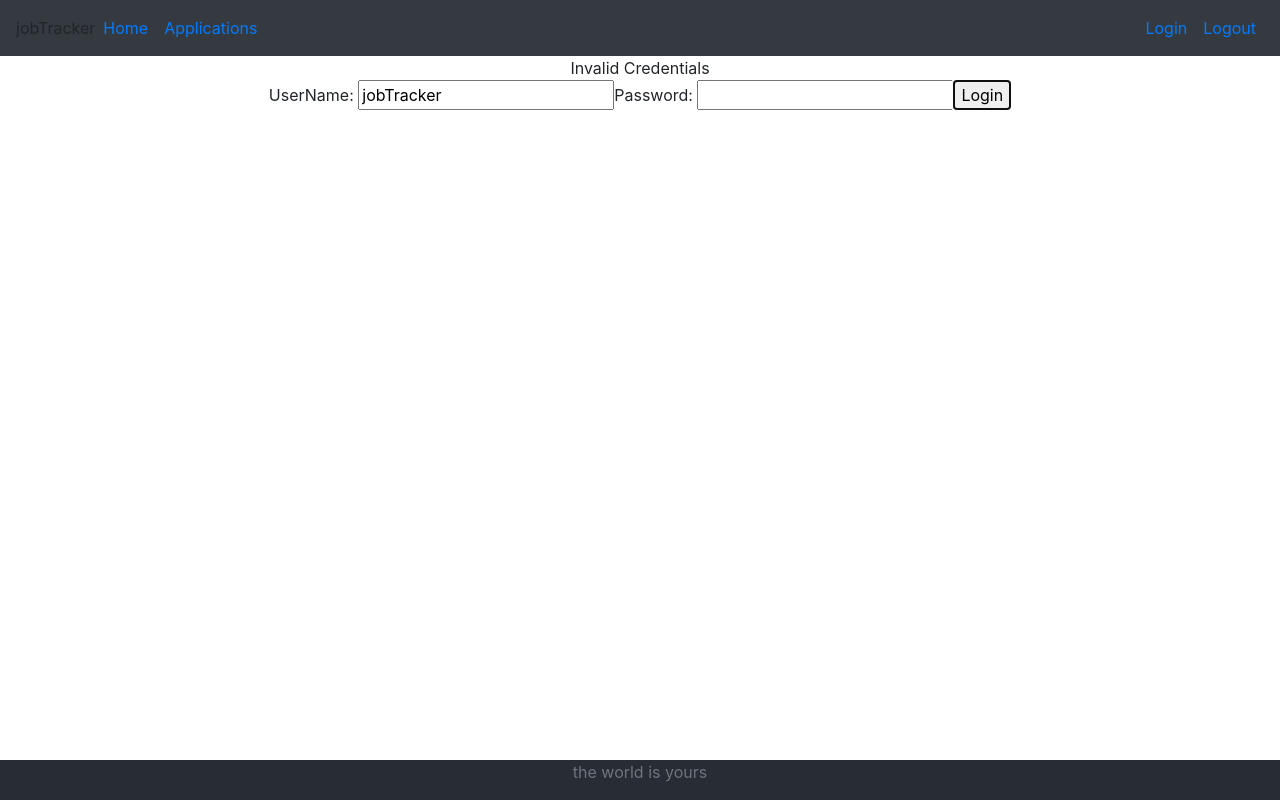
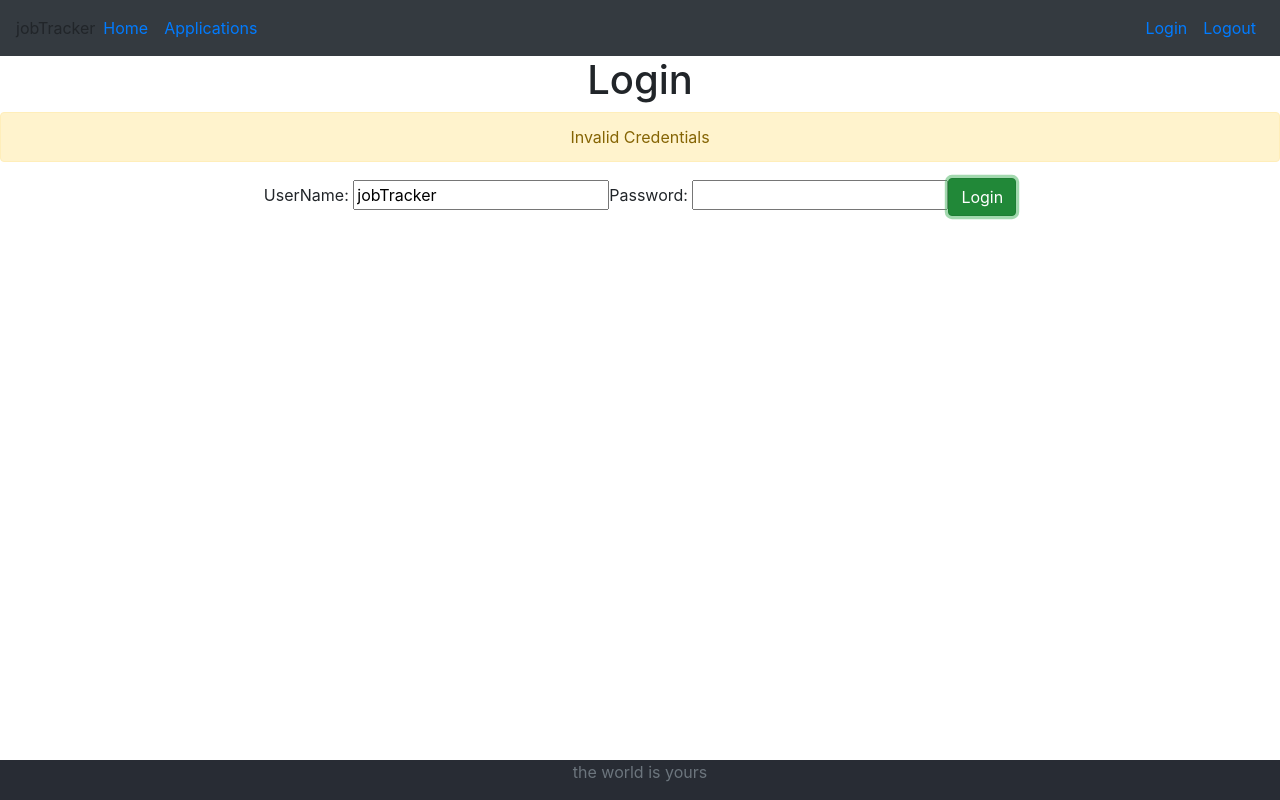
Before and after one commit to asmithjr1989/JobTracker, a React (Create React App) app in the folder front/job-tracker/: page / in a window 1280 px wide. Both pictures are taken after a click on the button "Login". Built offline with nearby package versions, Linux system fonts and the light colour scheme.

Commit message:
added styling to table and to the invaild login message

```diff
--- a/front/job-tracker/src/components/job/JobTrackerApp.jsx
+++ b/front/job-tracker/src/components/job/JobTrackerApp.jsx
@@ -28,17 +28,25 @@ class HeaderComponent extends Component {
   render() {
     return (
       <header>
-        <nav className="navbar navbar-expand-md navbar-dark bg-dark" >
+        <nav className="navbar navbar-expand-md navbar-dark bg-dark">
           <div>
             <a>jobTracker</a>
           </div>
-          <ul className="navbar-nav" >
-            <li className="nav-link"><Link to="/welcome/asmithjr">Home</Link></li>
-            <li className="nav-link"><Link to="/jobs">Applications</Link></li>
+          <ul className="navbar-nav">
+            <li className="nav-link">
+              <Link to="/welcome/asmithjr">Home</Link>
+            </li>
+            <li className="nav-link">
+              <Link to="/jobs">Applications</Link>
+            </li>
           </ul>
           <ul className="navbar-nav navbar-collapse justify-content-end">
-            <li className="nav-link"><Link to="/login">Login</Link></li>
-            <li className="nav-link"><Link to="/logout">Logout</Link></li>
+            <li className="nav-link">
+              <Link to="/login">Login</Link>
+            </li>
+            <li className="nav-link">
+              <Link to="/logout">Logout</Link>
+            </li>
           </ul>
         </nav>
       </header>
@@ -49,23 +57,21 @@ class HeaderComponent extends Component {
 class FooterComponent extends Component {
   render() {
     return (
-     <footer className="footer">
-       <span className="text-muted">the world is yours</span>
-     </footer>
+      <footer className="footer">
+        <span className="text-muted">the world is yours</span>
+      </footer>
     );
   }
 }
 
 class LogoutComponent extends Component {
-  render(){
+  render() {
     return (
       <div>
         <h1>Good Bye "wave emoji"</h1>
-        <div className="container">
-          Happy Hunting
-        </div>
+        <div className="container">Happy Hunting</div>
       </div>
-    )
+    );
   }
 }
 
@@ -91,7 +97,11 @@ class ListJobsComponent extends Component {
     return (
       <div>
         <h1>Jobs</h1>
-        <table>
+
+        <div className="container">
+
+
+        <table className="table">
           <thead>
             <tr>
               <th>ID</th>
@@ -118,6 +128,7 @@ class ListJobsComponent extends Component {
             ))}
           </tbody>
         </table>
+        </div>
       </div>
     );
   }
@@ -127,8 +138,12 @@ class WelcomeComponent extends Component {
   render() {
     return (
       <div>
-        Welcome {this.props.match.params.name}, To Job Application Tracker. You
-        can manage your jobs <Link to="/jobs">here</Link>
+      <h1>Welcome!</h1>
+      <div className="container">
+             Welcome {this.props.match.params.name}, To Job Application Tracker. You
+             can manage your jobs <Link to="/jobs">here</Link>
+
+      </div>
       </div>
     );
   }
@@ -176,8 +191,12 @@ class LoginComponent extends Component {
   render() {
     return (
       <div>
+        <h1>Login</h1>
+        <div className="container"> </div>
         {this.state.showSuccessfulMessage && <div>Login Successful</div>}
-        {this.state.hasLoginFailed && <div>Invalid Credentials</div>}
+        {this.state.hasLoginFailed &&
+          <div className="alert alert-warning">Invalid Credentials</div>
+        }
         UserName:{" "}
         <input
           type="text"
@@ -192,7 +211,9 @@ class LoginComponent extends Component {
           value={this.state.password}
           onChange={this.handleChange}
         />
-        <button onClick={this.loginClicked}>Login</button>
+        <button className="btn btn-success" onClick={this.loginClicked}>
+          Login
+        </button>
       </div>
     );
   }
```
